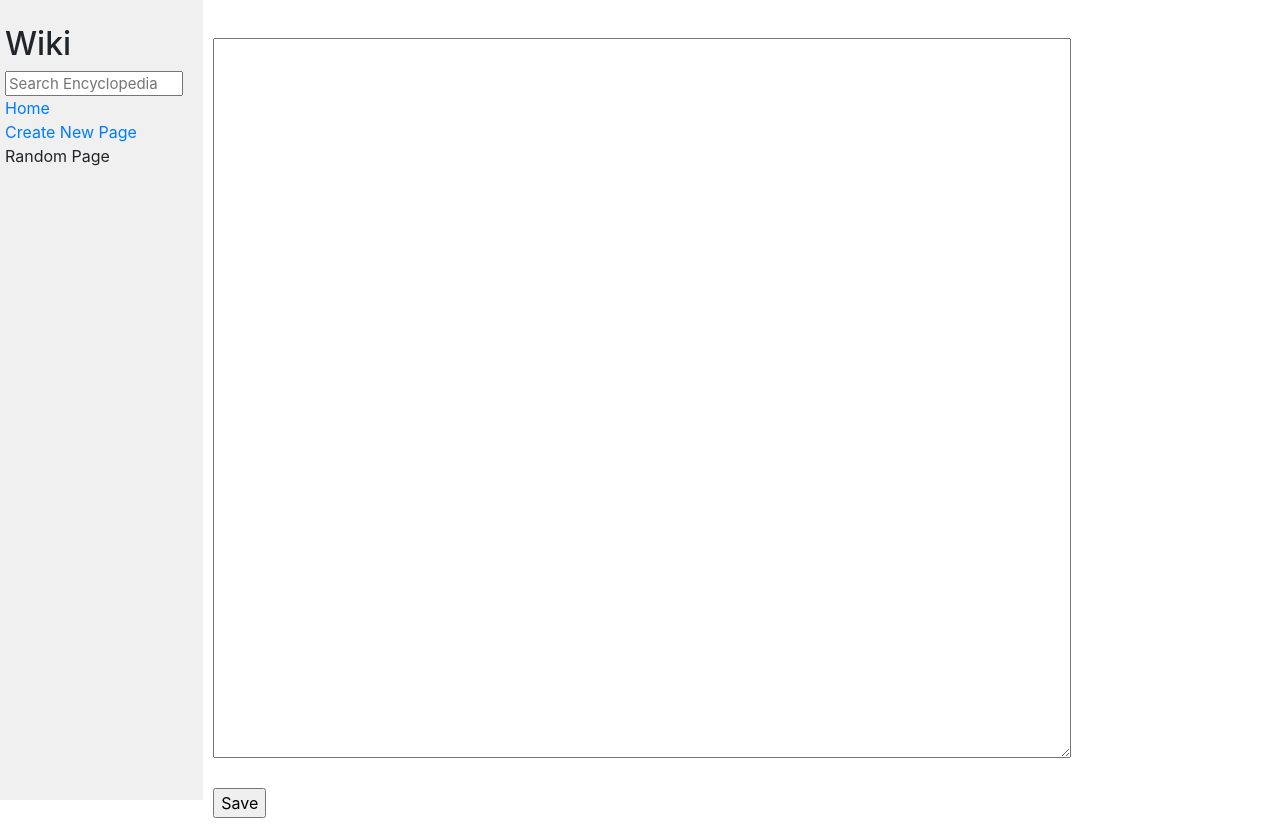
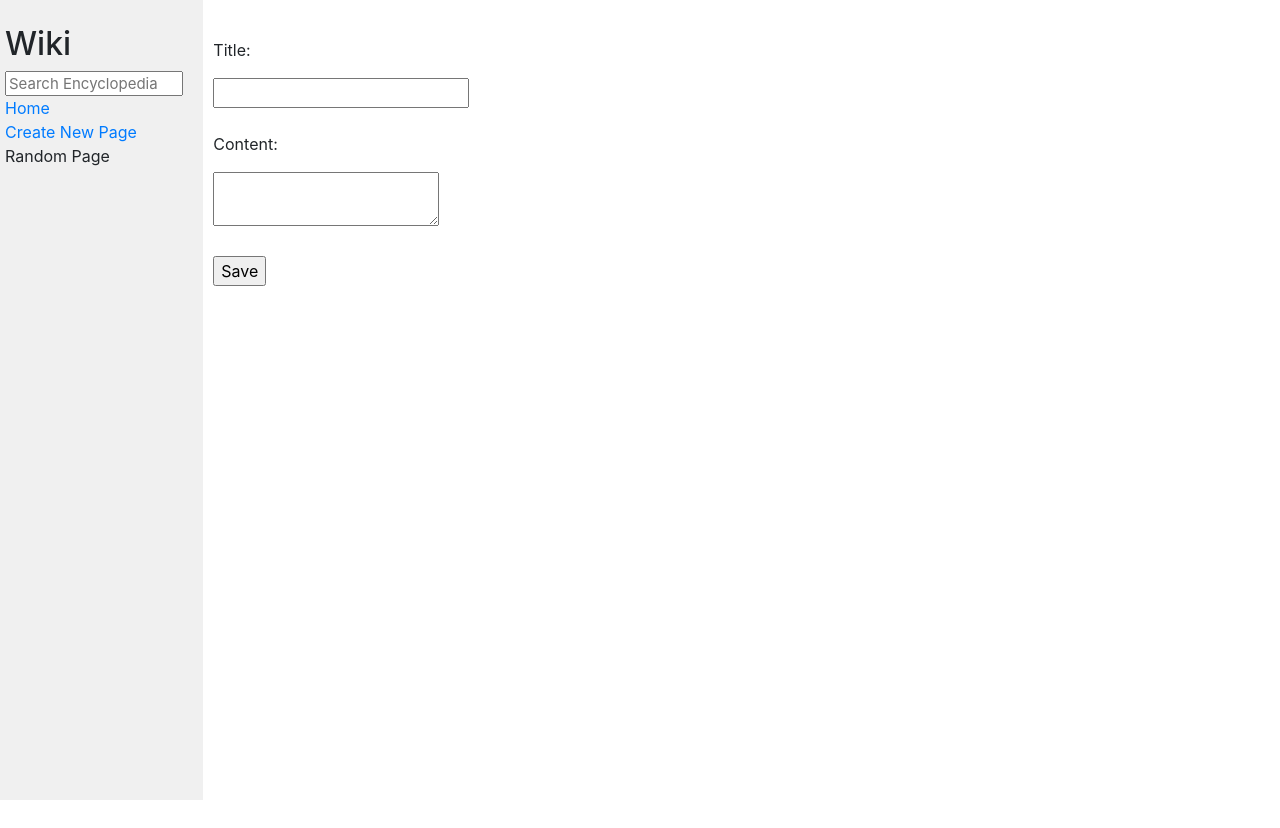
Before and after one commit to h3nry-m/wiki, a Django app: template encyclopedia/templates/encyclopedia/edit.html in a window 1280 px wide. After the commit the page ends 800 px from the top, so only its background shows below. Run offline with Django 3.2, Linux system fonts and the light colour scheme; the template is opened without the code that fills it, so the values that code supplies are empty; some libraries are stand-ins or nearby versions.

Commit message:
Edit can now save

```diff
--- a/encyclopedia/static/encyclopedia/styles.css
+++ b/encyclopedia/static/encyclopedia/styles.css
@@ -13,8 +13,8 @@ h1 {
 }
 
 textarea {
-    height: 90vh;
-    width: 80%;
+  height: 1;
+  width: 5;
 }
 
 .main {
--- a/encyclopedia/templates/encyclopedia/edit.html
+++ b/encyclopedia/templates/encyclopedia/edit.html
@@ -6,9 +6,13 @@
 
 {% block body %}
     <h1>{{title}}</h1>
-    <form action="{% url "index" %}" method="POST">
+    <form action="" method="POST">
         {% csrf_token %}
-        <textarea id="edit" name="edit">
+        <p>Title:</p>
+        <input type="text" id="title" name="title" value = {{title}}>
+        <br><br>
+        <p>Content:</p>
+        <textarea id="content" name="content" type='text'>
             {{ content }}
           </textarea>
           <br><br>
```
Also changed, not shown: encyclopedia/views.py (+6 -23 lines), entries/AsdABC.md (added, +1 -0 lines), entries/Black.md (added, +1 -0 lines), entries/Django.md (+5 -1 lines), entries/HTML.md (+1 -1 lines), entries/I'm confused 2.md (added, +1 -0 lines), entries/I'm confused.md (added, +1 -0 lines), entries/asd.md (+1 -1 lines). Lines whose indentation alone changed are shown as unchanged.
